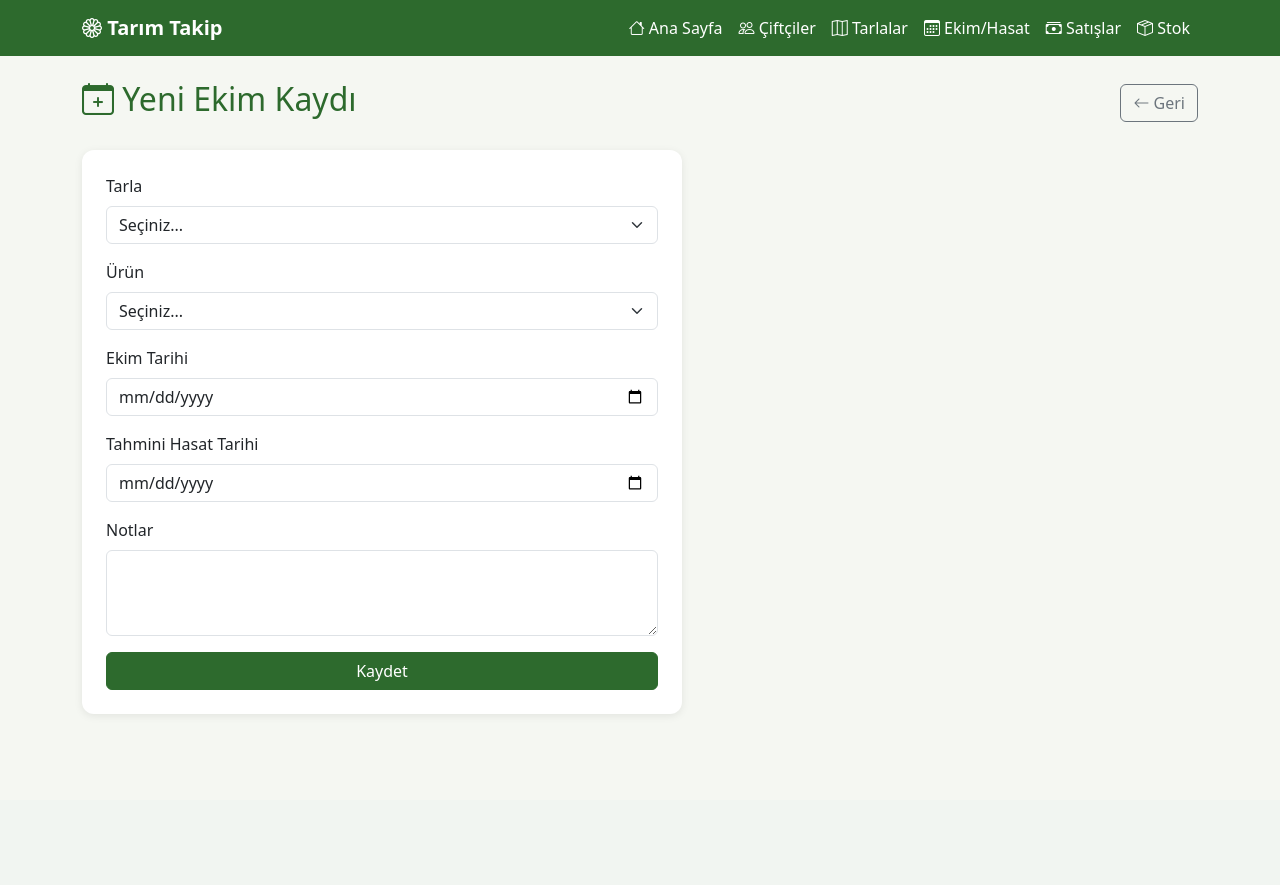
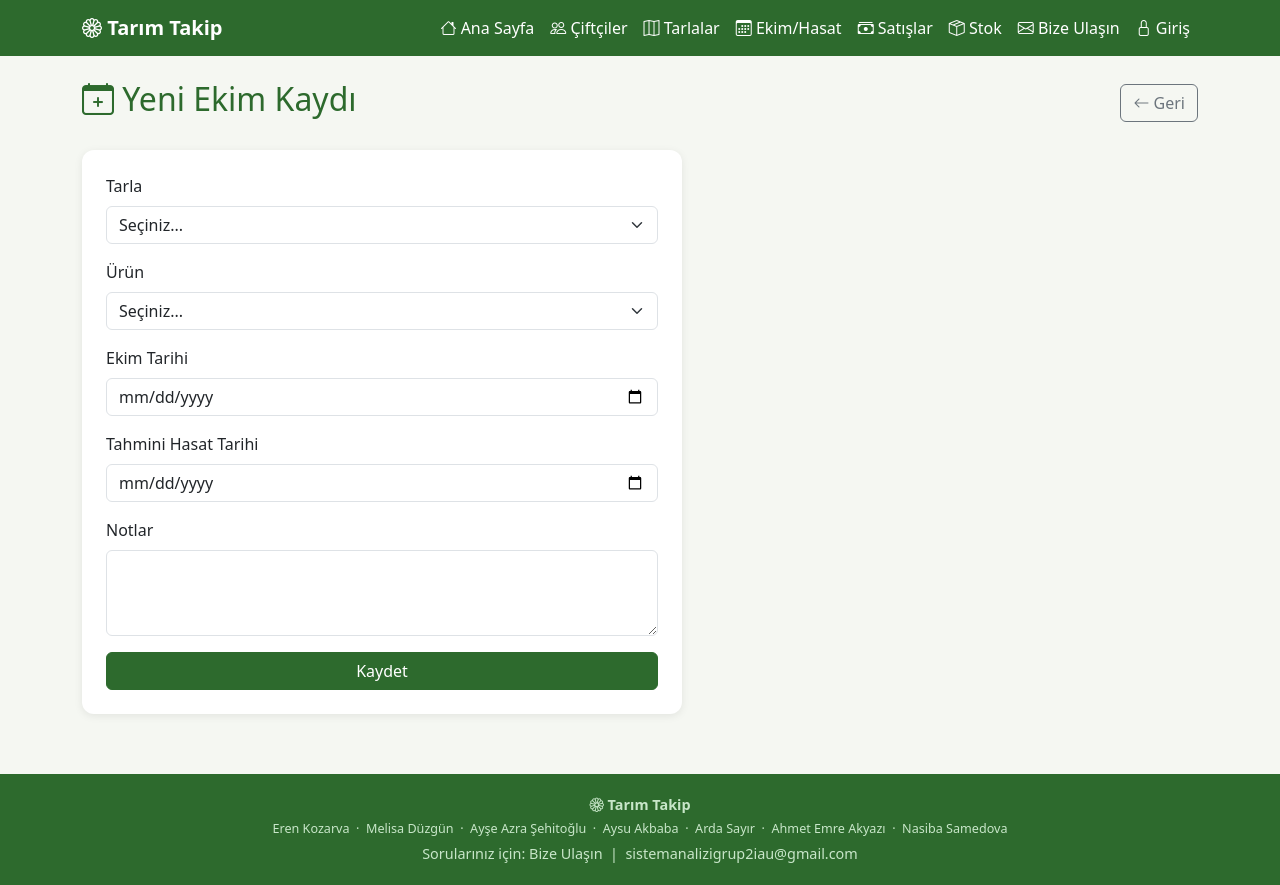
Before and after one commit to erenkozarva/tarim-takip, a Flask app: page /ekim/ekle in a window 1280 px wide. Before the commit the page ends 714 px from the top, so only its background shows below. Run offline with Flask 3, Linux system fonts and the light colour scheme; data that the repository does not hold is empty.

Commit message:
Ekip üyelerini siteye ve README'ye ekle
Bize Ulaşın sayfasına 'Emeği Geçenler' kartı eklendi,
footer'a tüm ekip isimleri yazıldı, README Geliştirici
bölümü Ekip tablosuna dönüştürüldü.

```diff
--- a/templates/base.html
+++ b/templates/base.html
@@ -3,7 +3,7 @@
 <head>
     <meta charset="UTF-8">
     <meta name="viewport" content="width=device-width, initial-scale=1">
-    <title>Tarım Takip Sistemi</title>
+    <title>Tarım Takip</title>
     <link href="https://cdn.jsdelivr.net/npm/bootstrap@5.3.0/dist/css/bootstrap.min.css" rel="stylesheet">
     <link href="https://cdn.jsdelivr.net/npm/bootstrap-icons@1.11.0/font/bootstrap-icons.css" rel="stylesheet">
     <style>
@@ -18,6 +18,42 @@
         .btn-primary:hover { background-color: #1e4d1e; border-color: #1e4d1e; }
         .table thead { background-color: #2d6a2d; color: white; }
         h2 { color: #2d6a2d; }
+
+        /* Animasyonlar */
+        @keyframes fadeInUp {
+            from { opacity: 0; transform: translateY(30px); }
+            to   { opacity: 1; transform: translateY(0); }
+        }
+        @keyframes fadeIn {
+            from { opacity: 0; }
+            to   { opacity: 1; }
+        }
+        .animate-fadeinup {
+            opacity: 0;
+            animation: fadeInUp 0.6s ease forwards;
+        }
+        .animate-fadein {
+            opacity: 0;
+            animation: fadeIn 0.8s ease forwards;
+        }
+        .delay-1 { animation-delay: 0.1s; }
+        .delay-2 { animation-delay: 0.2s; }
+        .delay-3 { animation-delay: 0.3s; }
+        .delay-4 { animation-delay: 0.4s; }
+        .delay-5 { animation-delay: 0.5s; }
+        .delay-6 { animation-delay: 0.6s; }
+
+        /* Footer */
+        footer {
+            background-color: #2d6a2d;
+            color: #c8e6c9;
+            padding: 20px 0;
+            margin-top: 60px;
+            text-align: center;
+            font-size: 0.9rem;
+        }
+        footer a { color: #c8e6c9; text-decoration: none; }
+        footer a:hover { color: #fff; }
     </style>
 </head>
 <body>
@@ -36,6 +72,12 @@
                 <li class="nav-item"><a class="nav-link" href="/ekim"><i class="bi bi-calendar3"></i> Ekim/Hasat</a></li>
                 <li class="nav-item"><a class="nav-link" href="/satislar"><i class="bi bi-cash-stack"></i> Satışlar</a></li>
                 <li class="nav-item"><a class="nav-link" href="/stok"><i class="bi bi-box-seam"></i> Stok</a></li>
+                <li class="nav-item"><a class="nav-link" href="/iletisim"><i class="bi bi-envelope"></i> Bize Ulaşın</a></li>
+                {% if session.get('giris_yapildi') %}
+                <li class="nav-item"><a class="nav-link" href="/cikis"><i class="bi bi-box-arrow-right"></i> Çıkış</a></li>
+                {% else %}
+                <li class="nav-item"><a class="nav-link" href="/giris"><i class="bi bi-lock"></i> Giriş</a></li>
+                {% endif %}
             </ul>
         </div>
     </div>
@@ -54,6 +96,21 @@
     {% block content %}{% endblock %}
 </div>
 
+<footer>
+    <div class="container">
+        <p class="mb-1"><i class="bi bi-flower1"></i> <strong>Tarım Takip</strong></p>
+        <p class="mb-1 small">
+            Eren Kozarva &nbsp;·&nbsp; Melisa Düzgün &nbsp;·&nbsp; Ayşe Azra Şehitoğlu &nbsp;·&nbsp;
+            Aysu Akbaba &nbsp;·&nbsp; Arda Sayır &nbsp;·&nbsp; Ahmet Emre Akyazı &nbsp;·&nbsp; Nasiba Samedova
+        </p>
+        <p class="mb-0">
+            Sorularınız için: <a href="/iletisim">Bize Ulaşın</a>
+            &nbsp;|&nbsp;
+            <a href="mailto:sistemanalizigrup2iau@gmail.com">sistemanalizigrup2iau@gmail.com</a>
+        </p>
+    </div>
+</footer>
+
 <script src="https://cdn.jsdelivr.net/npm/bootstrap@5.3.0/dist/js/bootstrap.bundle.min.js"></script>
 </body>
 </html>
```
Also changed, not shown: templates/iletisim.html (added, +104 -0 lines), README.md.
